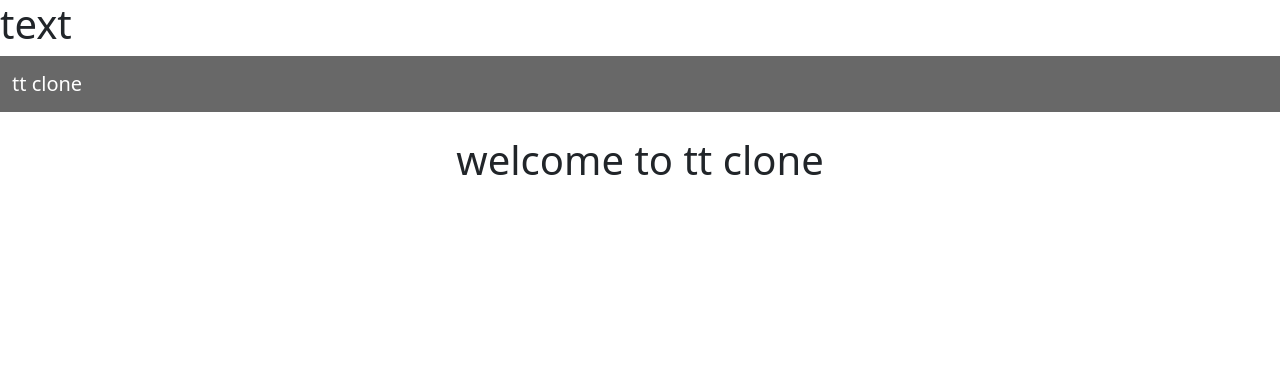
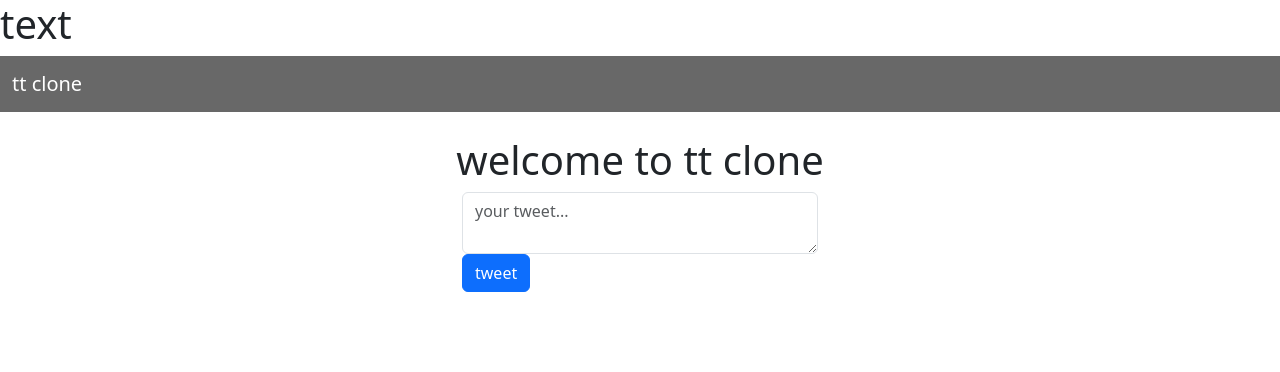
Before and after one commit to m-wilkosz/twtr-clone, a Django app: page / in a window 1280 px wide. Shown: the top 372 px of the page. Run offline with Django 3.2, Linux system fonts and the light colour scheme; data that the repository does not hold is empty.

Commit message:
home page tweet form

```diff
--- a/templates/pages/home.html
+++ b/templates/pages/home.html
@@ -4,6 +4,17 @@
 <div class='row text-center'>
     <div class='col'>
         <h1>welcome to tt clone</h1>
+    </div>
+</div>
+
+<div class='row mb-3'>
+    <div class='col-md-4 mx-auto col-10'>
+        <form class='form' method='POST' action='/create-tweet'>
+            {% csrf_token %}
+            <input type='hidden' value='/' name='next'/>
+            <textarea class='form-control' name='content' placeholder='your tweet...'></textarea>
+            <button type='submit' class='btn btn-primary'>tweet</button>
+        </form>
     </div>
 </div>
 
```
